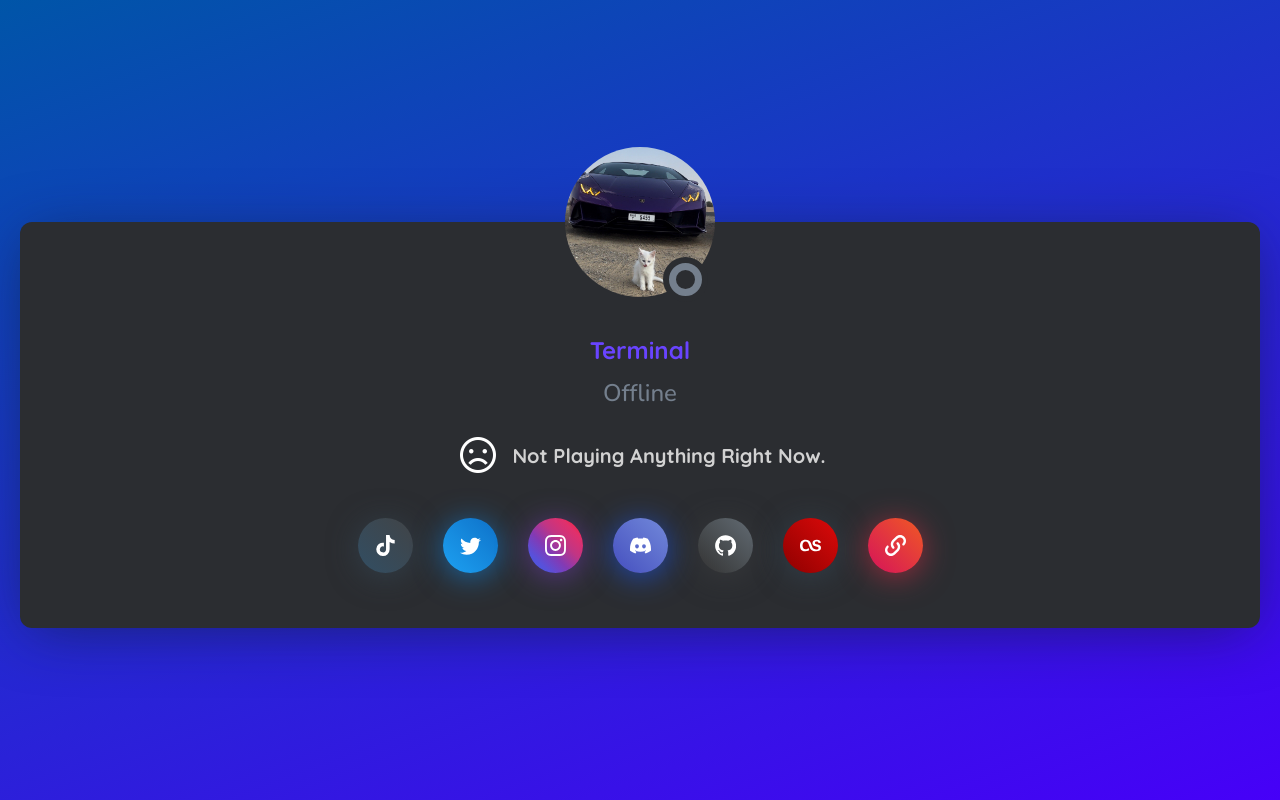
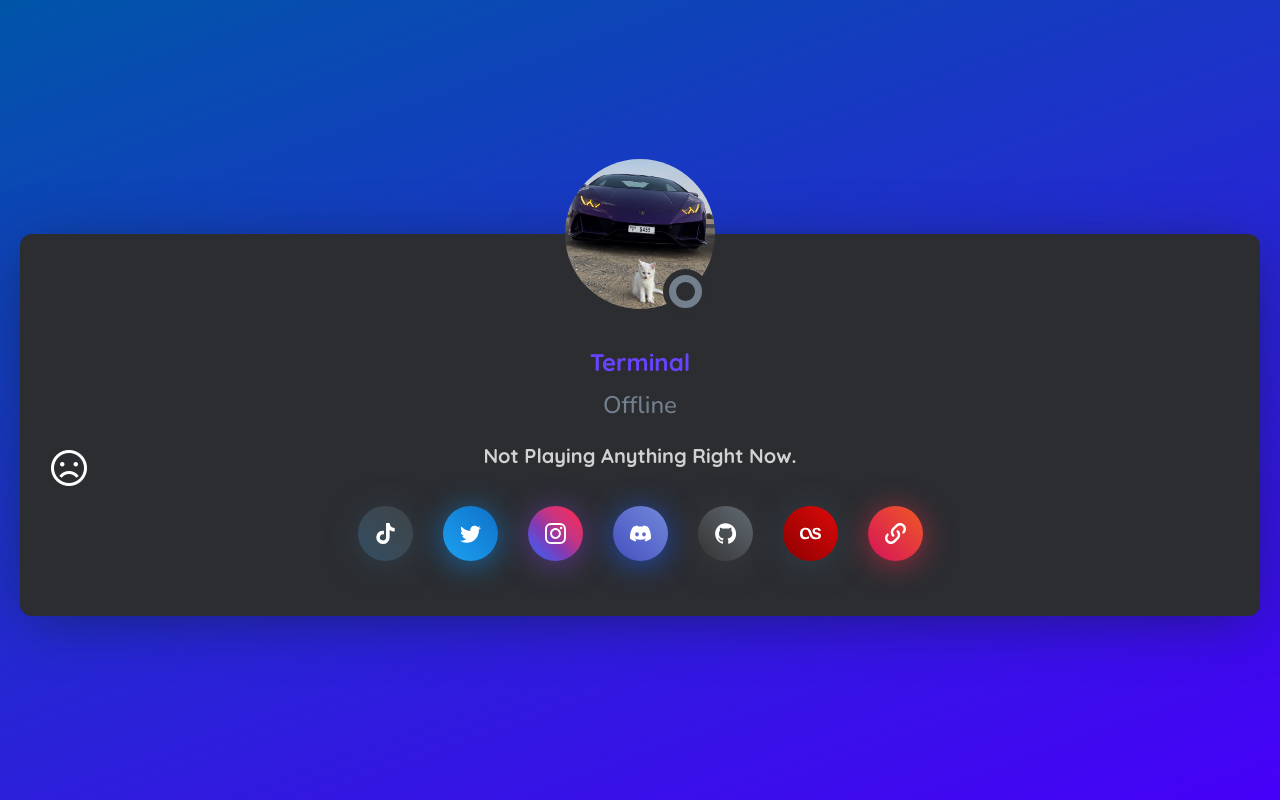
Before and after one commit to wtfterm/lterm, a plain HTML site: page index.html in a window 1280 px wide. Drawn offline with nearby package versions, Linux system fonts and the light colour scheme.

Commit message:
Update style.css

```diff
--- a/css/style.css
+++ b/css/style.css
@@ -132,9 +132,12 @@ a:hover {
   color: #D2D2D2;
   margin-bottom: 24px;
   margin-top: 24px;
+  position: relative;
 }
 .profile-card-loc__icon {
-  display: inline-flex;
+  position: absolute;
+  top: 0;
+  left: 5px;
   font-size: 27px;
   margin-right: 10px;
   color: #6944ff;
@@ -486,3 +489,6 @@ a:hover {
 .text-gray-500{
     color: #747f8d
 }
+.songtext {
+    display: flex;
+}
```
